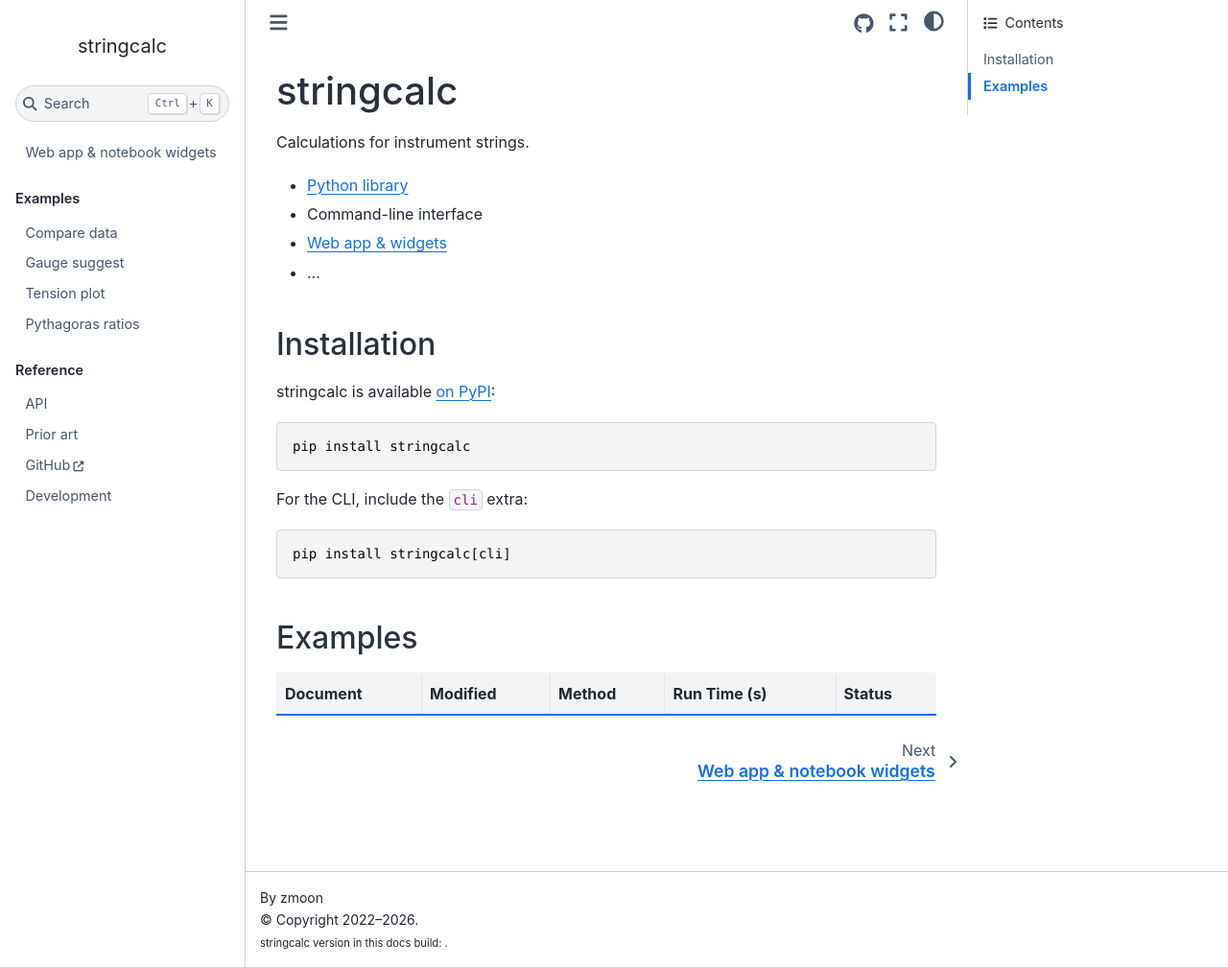
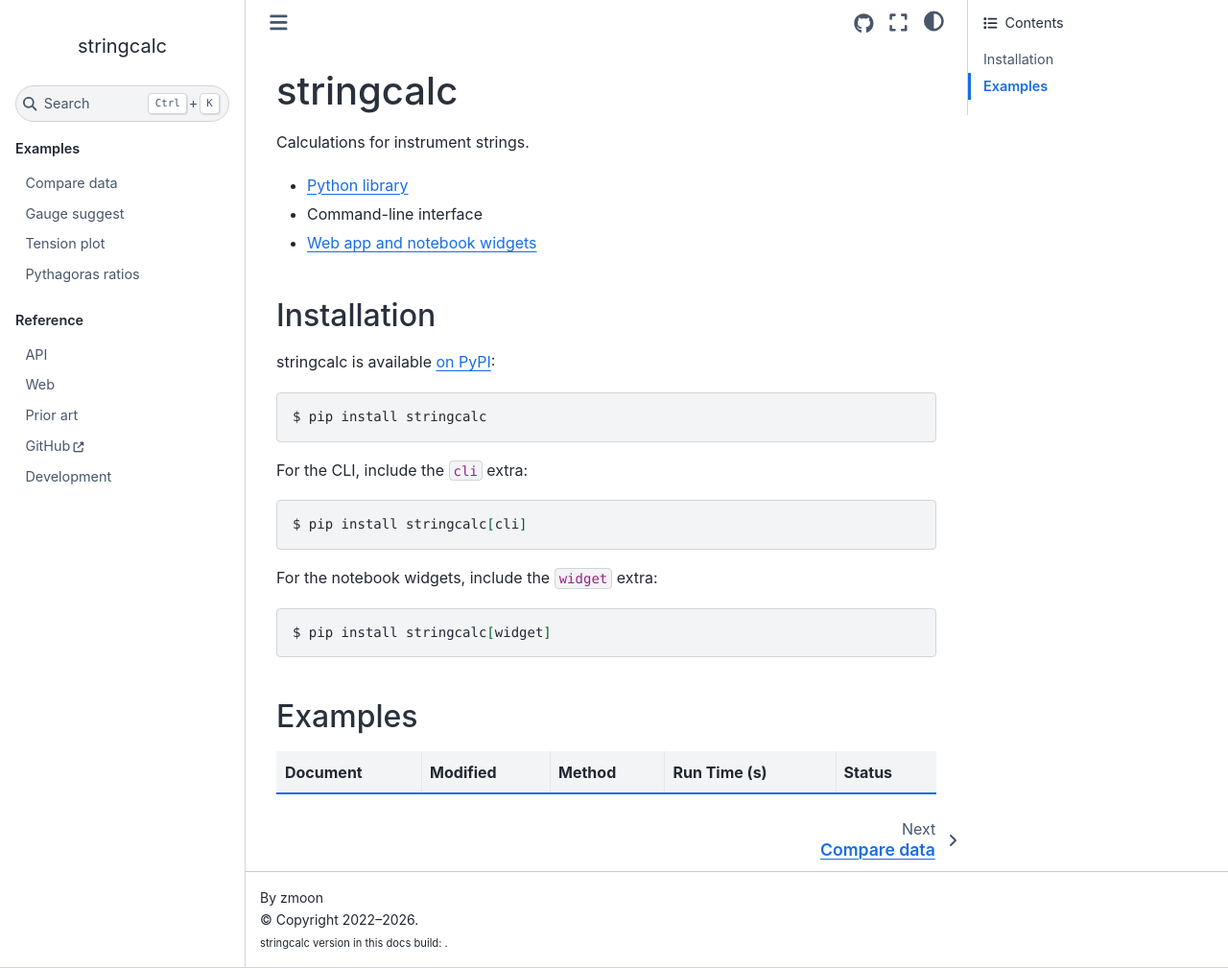
Before and after one commit to zmoon/stringcalc, a Sphinx documentation site: the page built from docs/index.md, in a window 1280 px wide and 1009 px high. Shown: the whole window at 96% size. Built offline with Sphinx 7.4.7 and the Sphinx Book theme 1.1.4, drawn with Linux system fonts in a browser that asks for light colours; pages that are not in the unit, such as notebooks, are missing from menus; the version number could not be read and is left out.

Commit message:
Integrate the new web stuff better into docs

````diff
--- a/docs/index.md
+++ b/docs/index.md
@@ -4,33 +4,32 @@ Calculations for instrument strings.
 
 - {doc}`Python library <api>`
 - {doc}`Command-line interface <cli>`
-- {doc}`Web app & widgets <app>`
-- ...
+- {doc}`Web app and notebook widgets <web>`
 
 ## Installation
 
 stringcalc is available [on PyPI](https://pypi.org/project/stringcalc/):
 
-```
-pip install stringcalc
+```{code} console
+$ pip install stringcalc
 ```
 
 For the CLI, include the `cli` extra:
 
+```{code} console
+$ pip install stringcalc[cli]
 ```
-pip install stringcalc[cli]
+
+For the notebook widgets, include the `widget` extra:
+
+```{code} console
+$ pip install stringcalc[widget]
 ```
 
 ## Examples
 
 ```{nb-exec-table}
 
-```
-
-```{toctree}
-:hidden:
-
-app.md
 ```
 
 ```{toctree}
````
Also changed, not shown: other parts of docs/index.md (+1 -0 lines), docs/app.md (deleted, +0 -48 lines), docs/cli.md (+4 -4 lines), docs/examples/gauge-suggest.md (+17 -1 lines), docs/web.md (added, +37 -0 lines), 1 other file.
